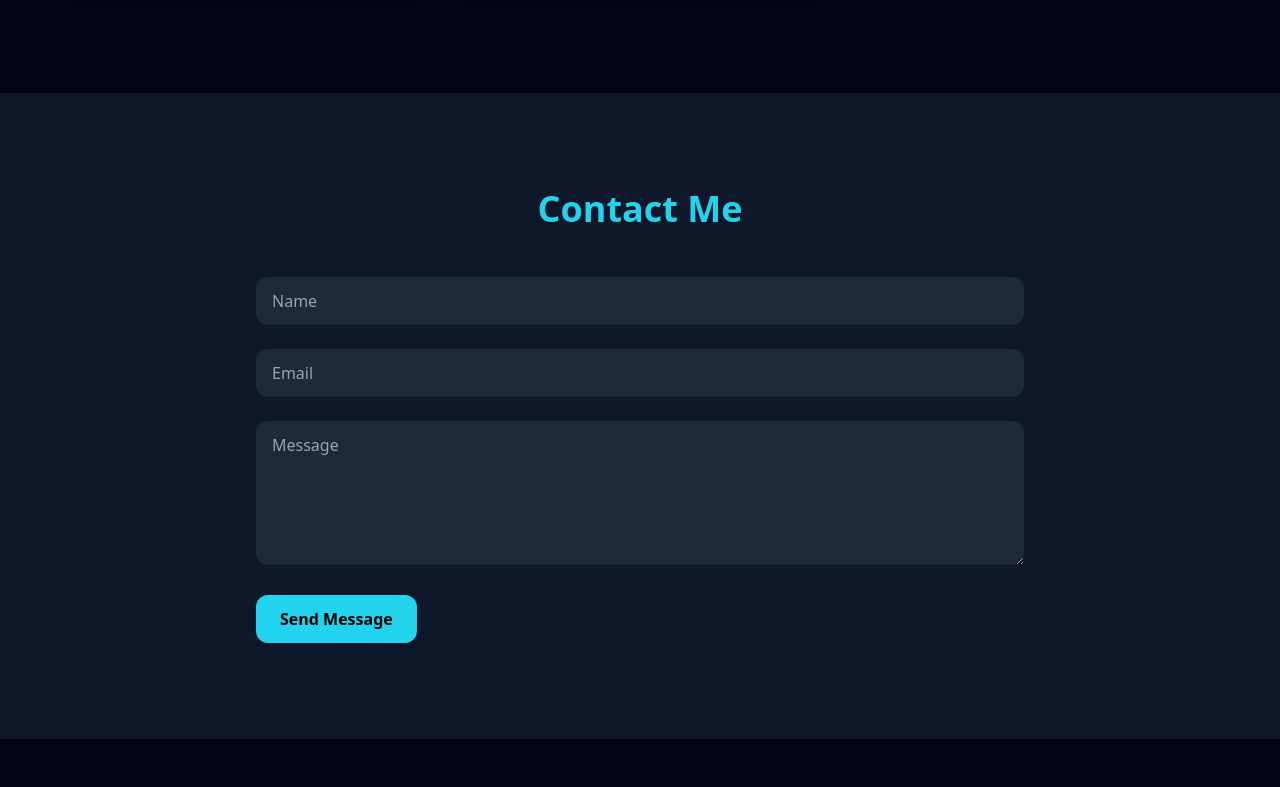
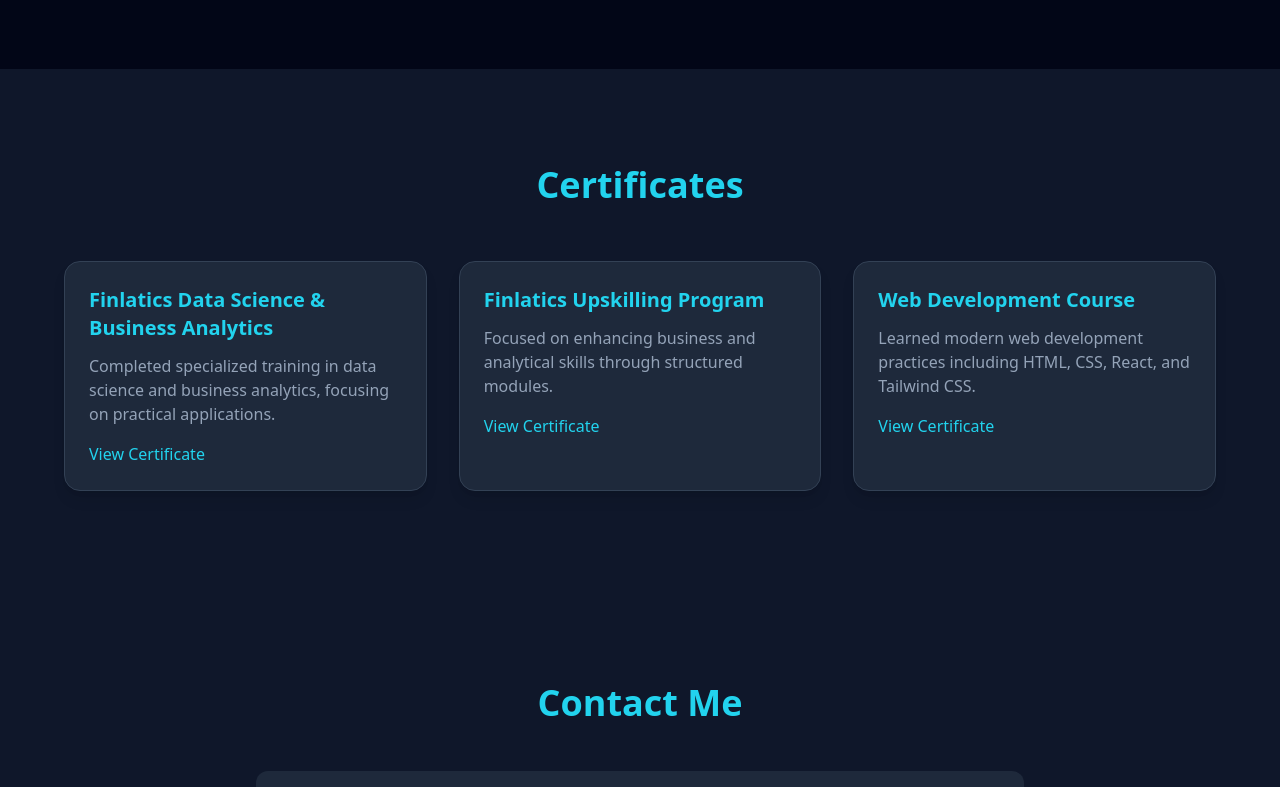
Before and after one commit to Noora-Ahmed/my-portfolio, a website: page Portfolio/finlaticswebdev_project1-main/index.html in a window 1280 px wide. Shown: the part 2786-3573 px from the top of the page. Drawn offline with nearby package versions, Linux system fonts and the light colour scheme.

Commit message:
Update index.html

```diff
--- a/Portfolio/finlaticswebdev_project1-main/index.html
+++ b/Portfolio/finlaticswebdev_project1-main/index.html
@@ -154,7 +154,9 @@
 <section id="projects" class="py-24 px-6">
   <div class="max-w-6xl mx-auto">
     <h2 class="text-4xl font-bold text-center mb-14 text-cyan-400">Projects</h2>
-        <div class="grid sm:grid-cols-1 md:grid-cols-2 lg:grid-cols-3 gap-8">
+
+    <!-- Changed grid to 2 columns -->
+    <div class="grid sm:grid-cols-1 md:grid-cols-2 gap-8">
 
       <!-- Project 1: Data Analytics Report -->
       <div class="bg-slate-900 border border-slate-800 rounded-2xl overflow-hidden shadow-lg hover:shadow-cyan-400/30 transition">
@@ -182,6 +184,37 @@
             View Websites
           </a>
         </div>
+      </div>
+
+    </div>
+  </div>
+</section>
+<!-- Certificates -->
+<section id="certificates" class="py-24 px-6 bg-slate-900">
+  <div class="max-w-6xl mx-auto">
+    <h2 class="text-4xl font-bold text-center mb-14 text-cyan-400">Certificates</h2>
+
+    <div class="grid sm:grid-cols-1 md:grid-cols-2 lg:grid-cols-3 gap-8">
+
+      <!-- Certificate 1 -->
+      <div class="bg-slate-800 border border-slate-700 rounded-2xl p-6 shadow-lg hover:shadow-cyan-400/30 transition">
+        <h3 class="text-xl font-semibold text-cyan-400 mb-3">Finlatics Data Science & Business Analytics</h3>
+        <p class="text-slate-400 mb-4">Completed specialized training in data science and business analytics, focusing on practical applications.</p>
+        <a href="assets/finlatics-datascience.pdf" target="_blank" class="text-cyan-400 hover:underline">View Certificate</a>
+      </div>
+
+      <!-- Certificate 2 -->
+      <div class="bg-slate-800 border border-slate-700 rounded-2xl p-6 shadow-lg hover:shadow-cyan-400/30 transition">
+        <h3 class="text-xl font-semibold text-cyan-400 mb-3">Finlatics Upskilling Program</h3>
+        <p class="text-slate-400 mb-4">Focused on enhancing business and analytical skills through structured modules.</p>
+        <a href="assets/finlatics-upskilling.pdf" target="_blank" class="text-cyan-400 hover:underline">View Certificate</a>
+      </div>
+
+      <!-- Certificate 3 -->
+      <div class="bg-slate-800 border border-slate-700 rounded-2xl p-6 shadow-lg hover:shadow-cyan-400/30 transition">
+        <h3 class="text-xl font-semibold text-cyan-400 mb-3">Web Development Course</h3>
+        <p class="text-slate-400 mb-4">Learned modern web development practices including HTML, CSS, React, and Tailwind CSS.</p>
+        <a href="assets/webdev-certificate.pdf" target="_blank" class="text-cyan-400 hover:underline">View Certificate</a>
       </div>
 
     </div>
```
Lines whose indentation alone changed are shown as unchanged.
